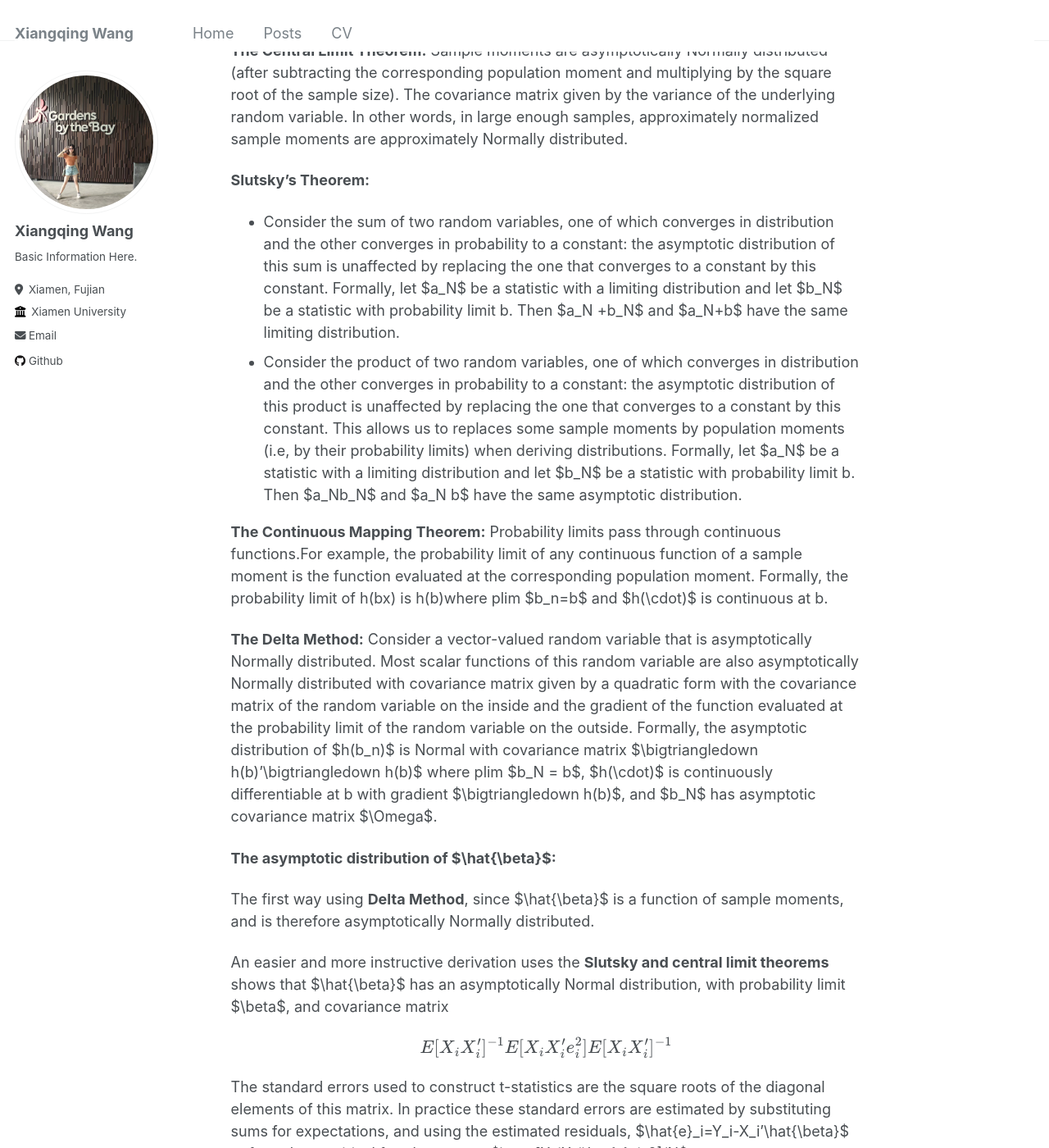
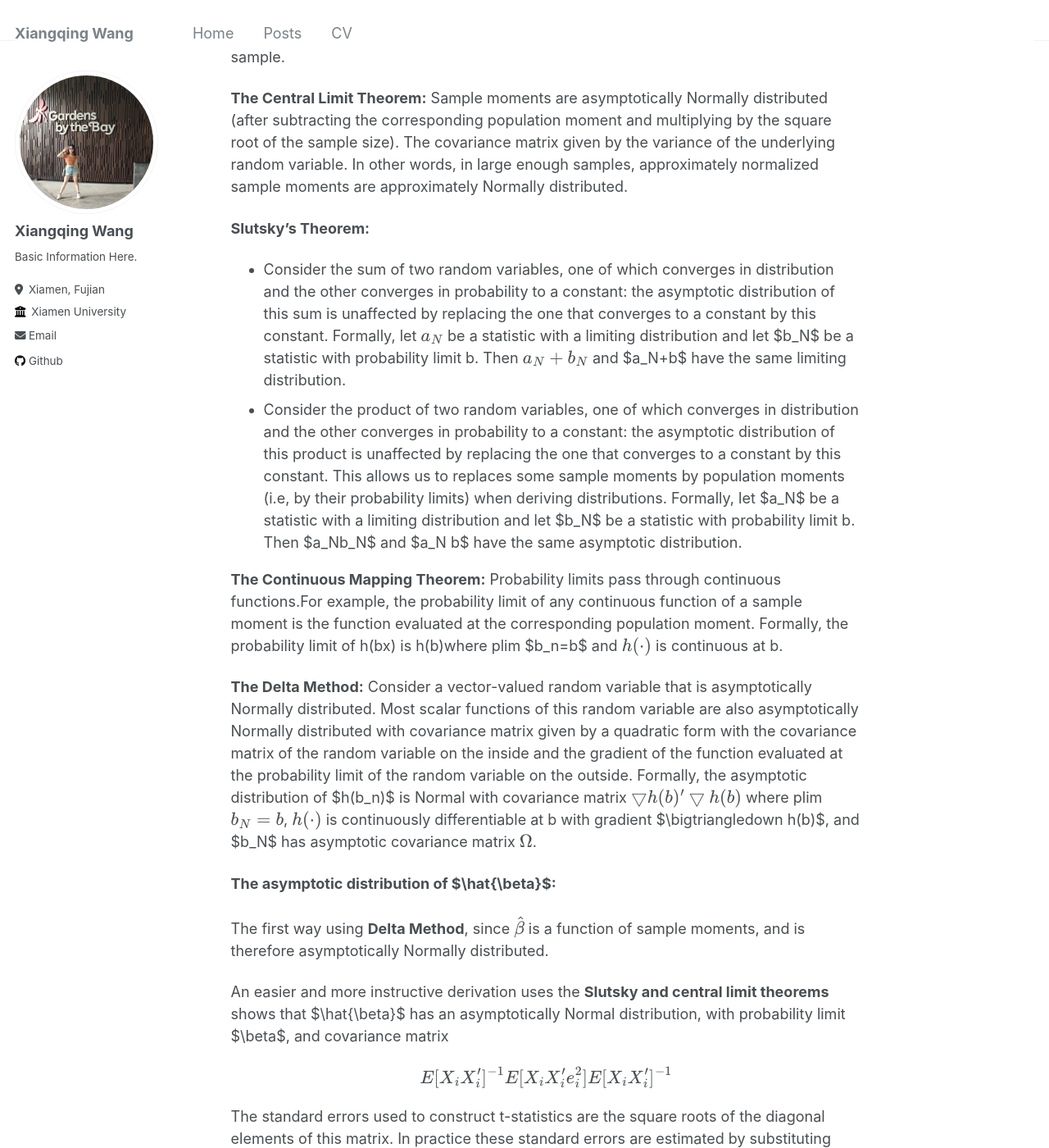
Before and after one commit to leahxqing/leahxqing.github.io, a Jekyll site: the page built from _posts/2023-09-24-harmless_03.md, in a window 1280 px wide and 1400 px high, scrolled down 2603 px. Shown: the whole window at 82% size. Built offline with Jekyll 4.4.1, drawn with Linux system fonts in a browser that asks for light colours; some of the changed text lies outside the part shown.

```diff
--- a/_posts/2023-09-24-harmless_03.md
+++ b/_posts/2023-09-24-harmless_03.md
@@ -21,7 +21,7 @@ The mechanical properties of regression estimates (universal features of the pop
 - the sampling distribution of regression estimates
 
 ### Economic Relationships and the Conditional Expectation Function
-CEF (conditional expectation function): $E[Y_i|X_i]$ is a function of $X_i$, also a random variable
+CEF (conditional expectation function): $$E[Y_i|X_i]$$ is a function of $$X_i$$, also a random variable
 
 $$E[Y_i|X_i=x]=\int tf_y(t|X_i=x)dt$$
 $$E[Y_i|X_i=x]=\sum_t tf_y(t|X_i=x)$$
@@ -34,31 +34,31 @@ $$E[Y_i]=E\{E[Y_i|X_i]\}$$
 
 $$Y_i=E[Y_i|X_i]+\epsilon_i$$
 
-where $\epsilon_i$ is mean-independent of $X_i$, i.e., $E[\epsilon_i|X_i]=0$ and, therefore, $\epsilon_i$ is uncorrelated with any function of $X_i$
+where $$\epsilon_i$$ is mean-independent of $$X_i$$, i.e., $$E[\epsilon_i|X_i]=0$$ and, therefore, $$\epsilon_i$$ is uncorrelated with any function of $X_i$
 
-This theorem says that any random variable, $Y_i$ can be decomposed into a piece that's "explained by $X_i$", i.e., the CEF, and a piece left over which is orthogonal to (i.e., uncorrelated with) any function of $X_i$.
+This theorem says that any random variable, $$Y_i$$ can be decomposed into a piece that's "explained by $$X_i$$", i.e., the CEF, and a piece left over which is orthogonal to (i.e., uncorrelated with) any function of $$X_i$$.
 
 **Theorem 3.1.2 The CEF-Prediction Property**
 
-Let $m(X_i)$ be any function of $X_i$, the CEF solves
+Let $$m(X_i)$$ be any function of $$X_i$$, the CEF solves
 
 $$E[Y_i|X_i]=\mathop{\mathbf{argmin}}\limits_{m(X_i)}E[(Y_i-m(X_i))^2]$$
 
-so it is the MMSE (*Minimum Mean Square Error*) predictor of $Y_i$ given $X_i$
+so it is the MMSE (*Minimum Mean Square Error*) predictor of $$Y_i$$ given $$X_i$$
 
 **Theorem 3.1.3 The ANOVA Theorem**
 
 $$V(Y_i)=V(E[Y_i|X_i])+E[V(Y_i|X_i)]$$
 
-where $V(\cdot)$ denotes variance and $V(Y_i|X_i)$ is the conditional variance of $Y_i$ given $X_i$.
+where $$V(\cdot)$$ denotes variance and $$V(Y_i|X_i)$$ is the conditional variance of $$Y_i$$ given $$X_i$$.
 
 ### Linear Regression and the CEF
 
 $$\beta_k=\frac{Cov(Y_i,\tilde{x}_{ki})}{V(\tilde{x}_{ki})}$$
 
-where $\tilde{x}_{ki}$ is the residual from a regression of $x_{ki}$ on all the other covariates.
+where $$\tilde{x}_{ki}$$ is the residual from a regression of $$x_{ki}$$ on all the other covariates.
 
-That is, $E[X_iX_i']E[X_iY_i]^{-1}$ is the $K\times 1$ vector with k-th element $\dfrac{Cov(Y_i,\tilde{x}_{ki})}{V(\tilde{x}_{ki})}$
+That is, $$E[X_iX_i']E[X_iY_i]^{-1}$$ is the $$K\times 1$$ vector with k-th element $$\dfrac{Cov(Y_i,\tilde{x}_{ki})}{V(\tilde{x}_{ki})}$$
 
 **Theorem 3.1.4 The Linear CEF Theorem (Regression-justification I)**
 
@@ -66,14 +66,18 @@ Suppose the CEF is linear. Then the population regression function is it.
 
 **Theorem 3.1.5 The Best Linear Predictor Theorem (Regression-justification II)**
 
-The function $X_i' \beta$ is the best linear predictor of $Y_i$ given $X_i$ in a MMSE sense.
+The function $$X_i' \beta$$ is the best linear predictor of $$Y_i$$ given $$X_i$$ in a MMSE sense.
 
 **Theorem 3.1.6 The Regression-CEF Theorem (Regression-justification III)**
 
-The function $X_i' \beta$ provides the MMSE linear approximation to $E[Y_i|X_i]$, that is $$\beta=\mathop{\mathbf{argmin}}\limits_{b}E\{(E[Y_i|X_i]-X_i'b)^2\}$$
+The function $$X_i' \beta$$ provides the MMSE linear approximation to $$E[Y_i|X_i]$$, that is
+
+$$\beta=\mathop{\mathbf{argmin}}\limits_{b}E\{(E[Y_i|X_i]-X_i'b)^2\}$$
 
 ### Asymptotic OLS Inference
-The *Ordinary Least Squares (OLS)* estimator$$\hat{\beta}=[\sum_i X_i X_i']^{-1} \sum_i X_iY_u$$
+The *Ordinary Least Squares (OLS)* estimator
+
+$$\hat{\beta}=[\sum_i X_i X_i']^{-1} \sum_i X_iY_u$$
 
 It is derived as a method of moments estimator.
 
@@ -84,17 +88,17 @@ It is derived as a method of moments estimator.
 **The Central Limit Theorem:** Sample moments are asymptotically Normally distributed (after subtracting the corresponding population moment and multiplying by the square root of the sample size). The covariance matrix given by the variance of the underlying random variable. In other words, in large enough samples, approximately normalized sample moments are approximately Normally distributed.
 
 **Slutsky's Theorem:**
-- Consider the sum of two random variables, one of which converges in distribution and the other converges in probability to a constant: the asymptotic distribution of this sum is unaffected by replacing the one that converges to a constant by this constant. Formally, let $a_N$ be a statistic with a limiting distribution and let $b_N$ be a statistic with probability limit b. Then $a_N +b_N$ and $a_N+b$ have the same limiting distribution.
+- Consider the sum of two random variables, one of which converges in distribution and the other converges in probability to a constant: the asymptotic distribution of this sum is unaffected by replacing the one that converges to a constant by this constant. Formally, let $$a_N$$ be a statistic with a limiting distribution and let $b_N$ be a statistic with probability limit b. Then $$a_N +b_N$$ and $a_N+b$ have the same limiting distribution.
 - Consider the product of two random variables, one of which converges in distribution and the other converges in probability to a constant: the asymptotic distribution of this product is unaffected by replacing the one that converges to a constant by this constant. This allows us to replaces some sample moments by population moments (i.e, by their probability limits) when deriving distributions. Formally, let $a_N$ be a statistic with a limiting distribution and let $b_N$ be a statistic with probability limit b. Then $a_Nb_N$ and $a_N b$ have the same asymptotic distribution.
 
 
-**The Continuous Mapping Theorem:** Probability limits pass through continuous functions.For example, the probability limit of any continuous function of a sample moment is the function evaluated at the corresponding population moment. Formally, the probability limit of h(bx) is h(b)where plim $b_n=b$ and $h(\cdot)$ is continuous at b.
+**The Continuous Mapping Theorem:** Probability limits pass through continuous functions.For example, the probability limit of any continuous function of a sample moment is the function evaluated at the corresponding population moment. Formally, the probability limit of h(bx) is h(b)where plim $b_n=b$ and $$h(\cdot)$$ is continuous at b.
 
-**The Delta Method:** Consider a vector-valued random variable that is asymptotically Normally distributed. Most scalar functions of this random variable are also asymptotically Normally distributed with covariance matrix given by a quadratic form with the covariance matrix of the random variable on the inside and the gradient of the function evaluated at the probability limit of the random variable on the outside. Formally, the asymptotic distribution of $h(b_n)$ is Normal with covariance matrix $\bigtriangledown h(b)'\bigtriangledown h(b)$ where plim $b_N = b$, $h(\cdot)$ is continuously differentiable at b with gradient $\bigtriangledown h(b)$, and $b_N$ has asymptotic covariance matrix $\Omega$.
+**The Delta Method:** Consider a vector-valued random variable that is asymptotically Normally distributed. Most scalar functions of this random variable are also asymptotically Normally distributed with covariance matrix given by a quadratic form with the covariance matrix of the random variable on the inside and the gradient of the function evaluated at the probability limit of the random variable on the outside. Formally, the asymptotic distribution of $h(b_n)$ is Normal with covariance matrix $$\bigtriangledown h(b)'\bigtriangledown h(b)$$ where plim $$b_N = b$$, $$h(\cdot)$$ is continuously differentiable at b with gradient $\bigtriangledown h(b)$, and $b_N$ has asymptotic covariance matrix $$\Omega$$.
 
 **The asymptotic distribution of $\hat{\beta}$:**
 
-The first way using **Delta Method**, since $\hat{\beta}$ is a function of sample moments, and is therefore asymptotically Normally distributed.
+The first way using **Delta Method**, since $$\hat{\beta}$$ is a function of sample moments, and is therefore asymptotically Normally distributed.
 
 An easier and more instructive derivation uses the **Slutsky and central limit theorems** shows that $\hat{\beta}$ has an asymptotically Normal distribution, with probability limit $\beta$, and covariance matrix
 
```
